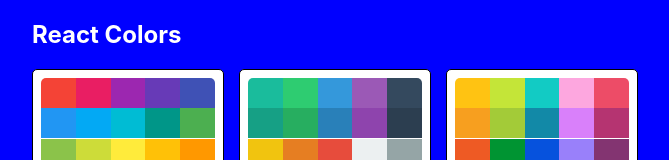
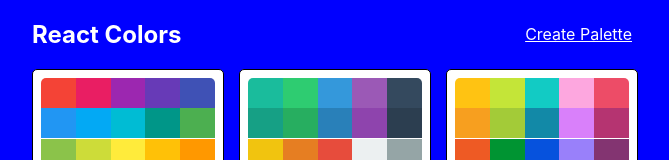
Before and after one commit to TamasFarago/React-Color-App, a React (Create React App) app: page / in a window 1280 px wide. Shown: the top 160 px of the page, without its empty margins (288-957 px from the left). Built offline with nearby package versions, Linux system fonts and the light colour scheme.

Commit message:
Add NewPaletteForm and Link

```diff
--- a/src/App.js
+++ b/src/App.js
@@ -5,6 +5,7 @@
 import { generatePalette } from "./ColorHelpers"
 import PaletteList from "./PaletteList"
 import SingleColorPalette from "./SingleColorPalette"
+import NewPaletteForm from "./NewPaletteForm"
 
 export default class App extends Component {
   findPalette(id){
@@ -15,7 +16,8 @@
   render() {
     return (
       <Switch>
-
+        <Route path="/palette/new"
+        render={() => <NewPaletteForm/>}/>
         <Route
         exact
         path="/palette/:paletteId/:colorId"
--- /dev/null
+++ b/src/NewPaletteForm.js
@@ -0,0 +1,11 @@
+import React, { Component } from 'react'
+
+export default class NewPaletteForm extends Component {
+    render() {
+        return (
+            <div>
+                <h1>New Palette Form!</h1>
+            </div>
+        )
+    }
+}
--- a/src/PaletteList.js
+++ b/src/PaletteList.js
@@ -2,6 +2,7 @@
 import MiniPalette from "./MiniPalette"
 import { Link } from "react-router-dom"
 import { withStyles } from "@material-ui/styles"
+
 
 const styles = {
     root: {
@@ -22,8 +23,15 @@
         display: "flex",
         width: "100%",
         justifyContent: "space-between",
-        color: "white"
+        color: "white",
+        alignItems: "center",
+        "& a": {
+            color: "white",
+            marginRight: "40px",
+
+        }
     },
+
     palettes: {
         boxSizing: "border-box",
         width: "100%",
@@ -45,6 +53,7 @@
                 <div className={classes.container}>
                     <nav className={classes.nav}>
                         <h1>React Colors</h1>
+                        <Link to="/palette/new">Create Palette</Link>
                     </nav>
                     <div className={classes.palettes}>
                          {palettes.map(palette => (
```
